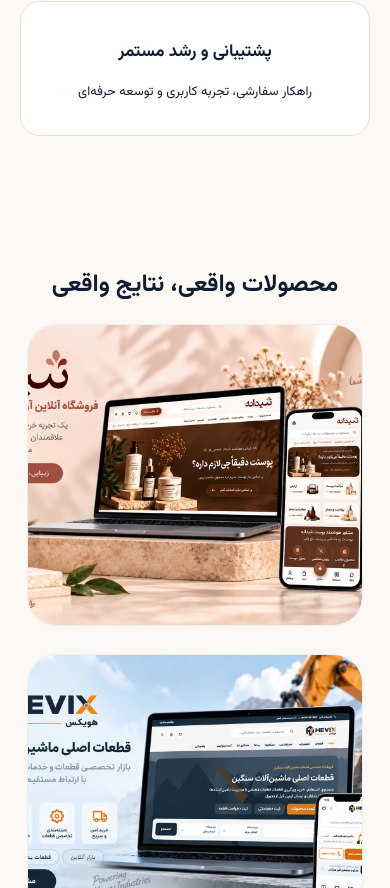
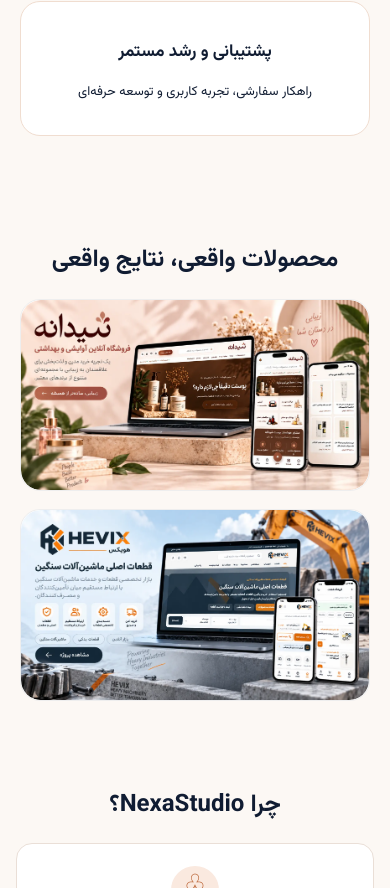
Before and after one commit to zohreksh/smartpilot, a Nuxt app: page / in a window 390 px wide. Shown: the part 896-1784 px from the top of the page. Built offline with nearby package versions, Linux system fonts and the light colour scheme.

Commit message:
fix mobile responsive projects section

```diff
--- a/components/ProjectsSection.vue
+++ b/components/ProjectsSection.vue
@@ -2,44 +2,11 @@
   <section class="projects">
     <h2>محصولات واقعی، نتایج واقعی</h2>
     <div class="projects-grid">
-      <article class="project-card shidane">
-        <img src="/images/projects/shidane.webp" alt="Shidane project" />
-      </article>
-      <article class="project-card hevix">
-        <img src="/images/projects/hevix.webp" alt="HEVIX project" />
-      </article>
+      <article class="project-card shidane"><img src="/images/projects/shidane.webp" alt="Shidane project" /></article>
+      <article class="project-card hevix"><img src="/images/projects/hevix.webp" alt="HEVIX project" /></article>
     </div>
   </section>
 </template>
-
 <style scoped>
-.projects {
-  padding: 70px 7%;
-  text-align: center;
-}
-.projects-grid {
-  display: grid;
-  grid-template-columns: 1fr 1fr;
-  gap: 28px;
-}
-.project-card {
-  background: #fff;
-  border: 1px solid #eee;
-  border-radius: 28px;
-  padding: 0;
-  overflow: hidden;
-  direction: rtl;
-}
-.project-card img {
-  display: block;
-  width: 100%;
-  height: 300px;
-  object-fit: cover;
-  border-radius: 28px;
-}
-@media (max-width: 900px) {
-  .projects-grid {
-    grid-template-columns: 1fr;
-  }
-}
+.projects{padding:70px 7%;text-align:center;direction:rtl}.projects-grid{display:grid;grid-template-columns:1fr 1fr;gap:28px}.project-card{background:#fff;border:1px solid #eee;border-radius:28px;overflow:hidden}.project-card img{display:block;width:100%;height:300px;object-fit:cover;border-radius:28px}@media(max-width:900px){.projects{padding:45px 20px}.projects-grid{grid-template-columns:1fr;gap:18px}.project-card img{height:240px}}@media(max-width:480px){.project-card img{height:190px;border-radius:20px}.project-card{border-radius:20px}}
 </style>
```
